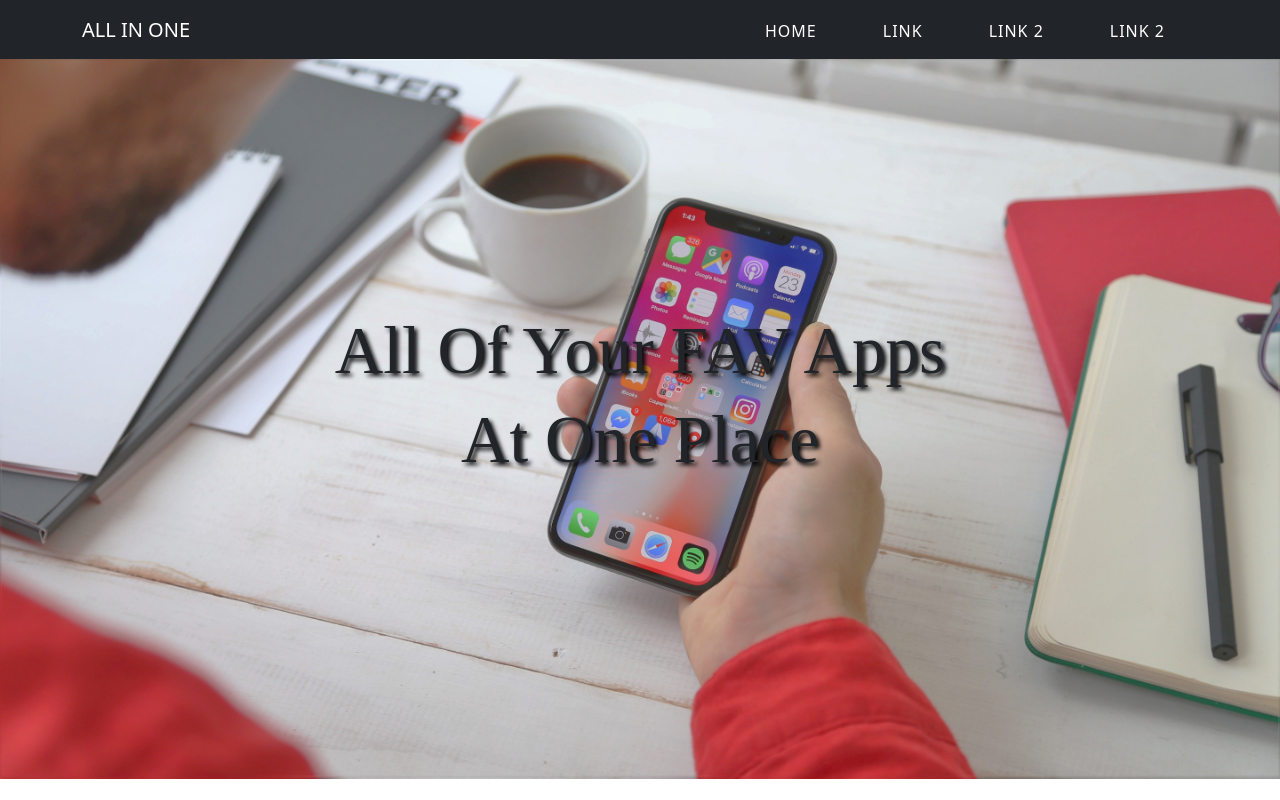
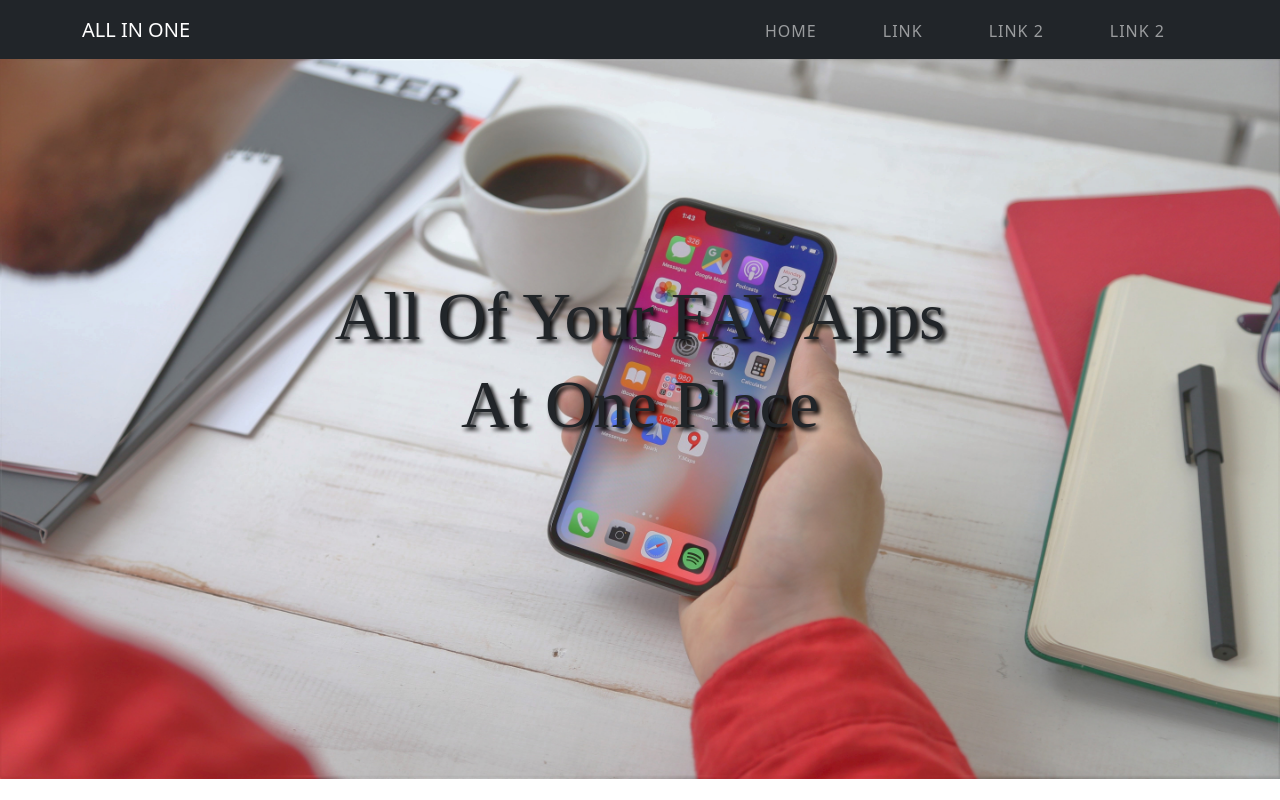
Before and after one commit to hamza887/mynewproject, a React (Create React App) app in the folder allinone/: page / in a window 1280 px wide. Built offline with nearby package versions, Linux system fonts and the light colour scheme.

Commit message:
making changes in header

```diff
--- a/allinone/public/index.html
+++ b/allinone/public/index.html
@@ -31,6 +31,8 @@
       Learn how to configure a non-root public URL by running `npm run build`.
     -->
     <link rel="stylesheet" href="https://stackpath.bootstrapcdn.com/bootstrap/4.4.1/css/bootstrap.min.css" integrity="sha384-Vkoo8x4CGsO3+Hhxv8T/Q5PaXtkKtu6ug5TOeNV6gBiFeWPGFN9MuhOf23Q9Ifjh" crossorigin="anonymous">
+
+
     <title>React App</title>
   </head>
   <body>
--- a/allinone/src/App.css
+++ b/allinone/src/App.css
@@ -31,17 +31,8 @@
   font-weight: 500;
   font-size: 420%;
   text-shadow: 3px 3px 4px #000000;
+
 }
-
-.header-text{
-  align-items: center;
-  text-align: center;
-  top:0;
-  left: 0;
-  right:0;
-  bottom: 0;
-  justify-content: center;
-  flex-direction: column;
-  display: flex;
-  position: absolute;
+.myhead1{
+  padding-top: 17%;
 }
--- a/allinone/src/components/Header/Header.js
+++ b/allinone/src/components/Header/Header.js
@@ -2,8 +2,8 @@ export default function Header(){
     return (
         <div className='header-head'>
         <div className='header-text'>
-        <h1 className='myheading'>All Of Your FAV Apps </h1>
-        <h1 className='myheading'>At One Place</h1>
+        <h1 className='myheading myhead1'>All Of Your FAV Apps </h1>
+        <h1 className='myheading myhead2'>At One Place</h1>
         </div>
         </div>
     )
--- a/allinone/src/components/Navbar/Navbar.js
+++ b/allinone/src/components/Navbar/Navbar.js
@@ -1,3 +1,4 @@
+import 'bootstrap/dist/css/bootstrap.min.css';
 export default function Navbar(){
     return (
         <nav className="navbar navbar-expand-lg navbar-dark bg-dark">
@@ -10,16 +11,16 @@ export default function Navbar(){
 
         <div className="collapse navbar-collapse" id="navbarTogglerDemo03">
           <ul className="navbar-nav ml-auto mt-2 mt-lg-0">
-            <li className="nav-item active">
+            <li className="nav-item ">
               <a className="nav-link nlink" href="#">Home </a>
             </li>
-            <li className="nav-item active">
+            <li className="nav-item ">
               <a className="nav-link nlink" href="#">Link</a>
             </li>
-            <li className="nav-item active">
+            <li className="nav-item ">
               <a className="nav-link nlink" href="#">link 2</a>
             </li>
-            <li className="nav-item active">
+            <li className="nav-item ">
               <a className="nav-link nlink" href="#">link 2</a>
             </li>
           </ul>
```
